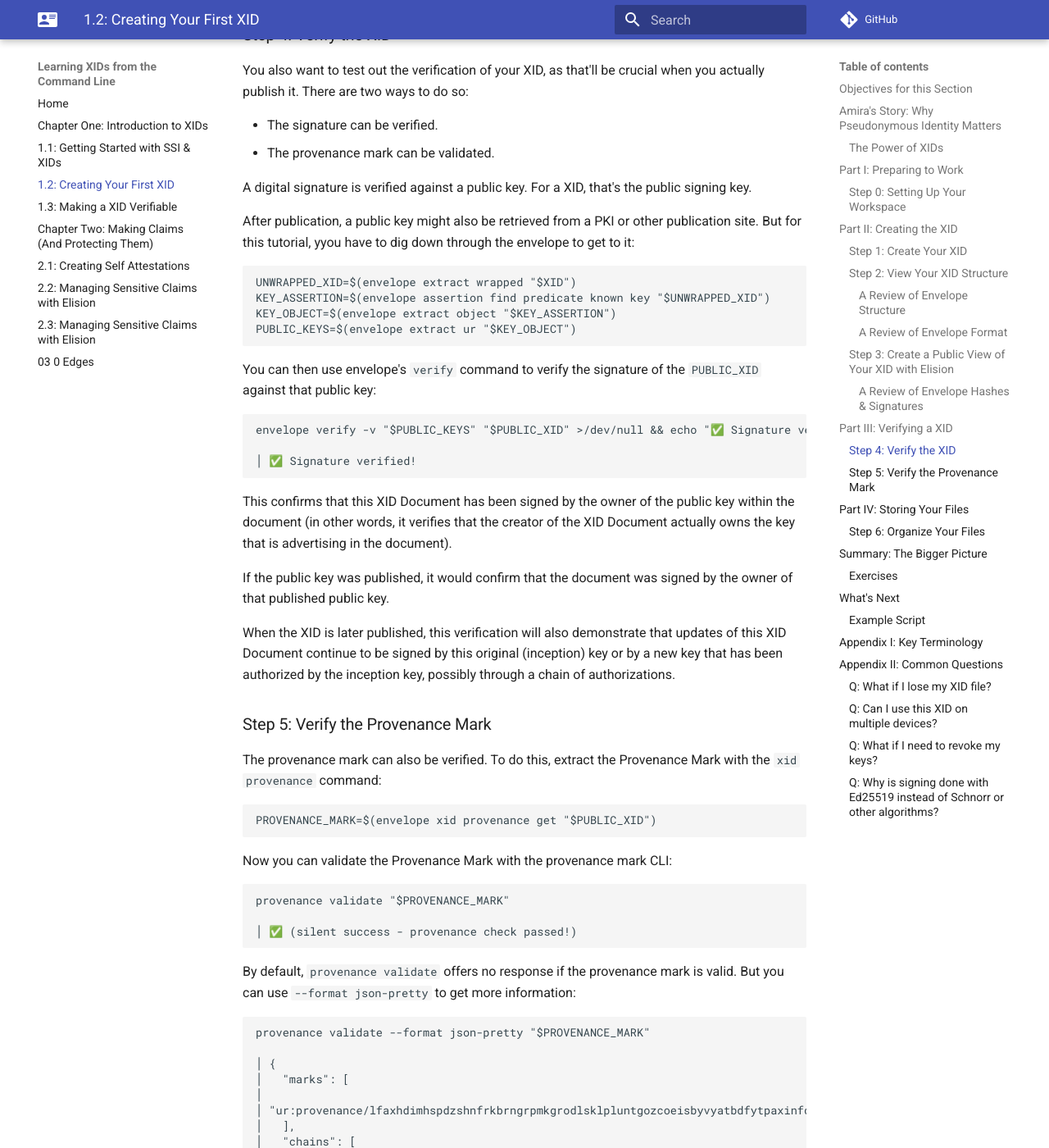
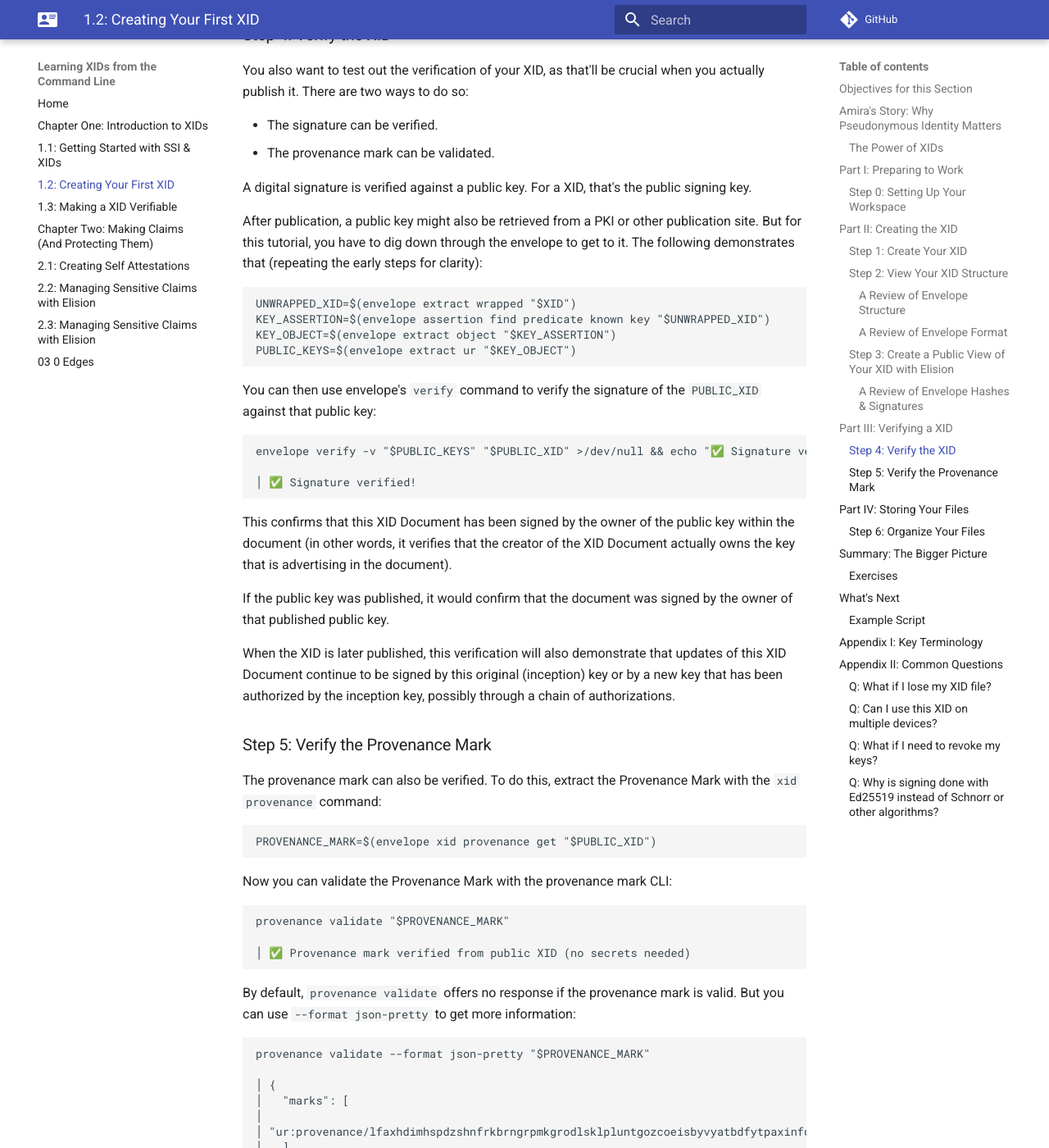
Before and after one commit to BlockchainCommons/XID-Quickstart, an MkDocs documentation site: the page built from docs/01_2_Your_First_XID.md, in a window 1280 px wide and 1400 px high, scrolled down 12388 px. Shown: the whole window at 82% size. Built offline with MkDocs 1.6.1 and Material for MkDocs 9.7.7, drawn with Linux system fonts in a browser that asks for light colours; comment, search, counter and statistics services are not loaded.

Commit message:
slight updates to match script

````diff
--- a/docs/01_2_Your_First_XID.md
+++ b/docs/01_2_Your_First_XID.md
@@ -606,8 +606,8 @@ crucial when you actually publish it. There are two ways to do so:
 A digital signature is verified against a public key. For a XID, that's the public signing key.
 
 After publication, a public key might also be retrieved from a PKI or
-other publication site. But for this tutorial, yyou have to dig down
-through the envelope to get to it:
+other publication site. But for this tutorial, you have to dig down
+through the envelope to get to it. The following demonstrates that (repeating the early steps for clarity):
 ```
 UNWRAPPED_XID=$(envelope extract wrapped "$XID")
 KEY_ASSERTION=$(envelope assertion find predicate known key "$UNWRAPPED_XID")
@@ -648,7 +648,7 @@ Now you can validate the Provenance Mark with the provenance mark CLI:
 ```
 provenance validate "$PROVENANCE_MARK"
 
-│ ✅ (silent success - provenance check passed!)
+│ ✅ Provenance mark verified from public XID (no secrets needed)
 ```
 
 By default, `provenance validate` offers no response if the provenance mark is valid. But you can use `--format json-pretty` to get more information:
````
